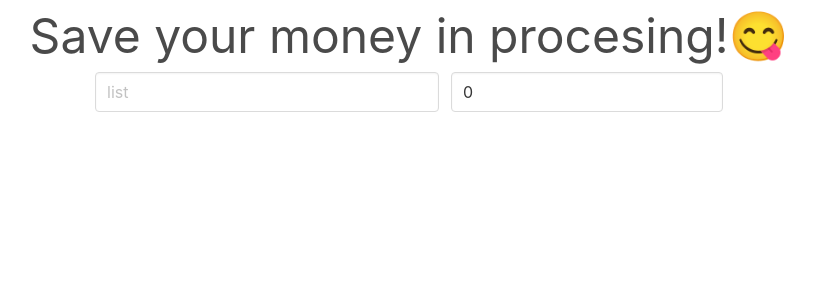
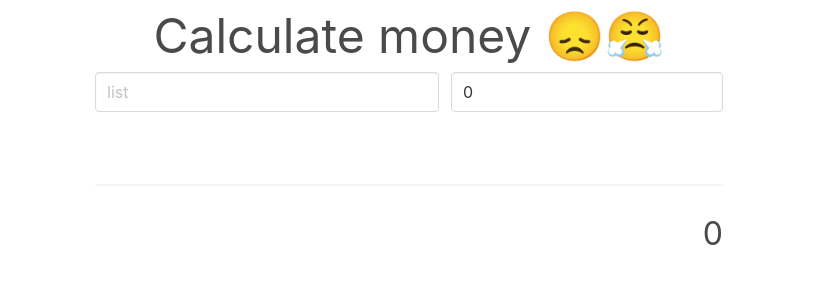
Before and after one commit to infernalslam/calculate-money, a Vue app: page / in a window 1280 px wide. Shown: the top 300 px of the page, without its empty margins (231-1046 px from the left). Built offline with nearby package versions, Linux system fonts and the light colour scheme.

Commit message:
fix code

```diff
--- a/src/components/Index.vue
+++ b/src/components/Index.vue
@@ -1,23 +1,38 @@
 <template>
   <div>
     <center><h1 class="is-size-1">{{ msg }}</h1></center>
-    <form-data @onEnlargeText="onEnlargeText"></form-data>
-    <list-item :list="list"></list-item>
+    <div class="columns">
+      <div class="column">
+         <form-data @onEnlargeText="onEnlargeText"></form-data>
+      </div>
+    </div>
+    <div class="columns">
+      <div class="column">
+        <list-item :list="list"></list-item>
+      </div>
+    </div>
+    <div class="columns">
+      <div class="column">
+        <sum :summaryData="summaryData"></sum>
+      </div>
+    </div>
   </div>
 </template>
 
 <script>
 import FormData from './Form'
 import ListItem from './ListItem'
+import Sum from './Sum'
 export default {
   name: 'Index',
   components: {
     FormData,
-    ListItem
+    ListItem,
+    Sum
   },
   data () {
     return {
-      msg: 'Save your money in procesing!😋',
+      msg: 'Calculate money  😞😤',
       list: []
     }
   },
@@ -27,6 +42,12 @@ export default {
         this.list.push(form)
       }
     }
+  },
+  computed: {
+    summaryData () {
+      if (this.list.length === 0) return 0
+      return this.list.map(data => parseFloat(data.money)).reduce((accumulator, currentValue) => accumulator - currentValue)
+    }
   }
 }
 </script>
--- a/src/components/ListItem.vue
+++ b/src/components/ListItem.vue
@@ -2,15 +2,20 @@
   <div>
     <div class="columns">
       <div class="column is-half is-offset-one-quarter">
-        <ul>
-          <li v-for="(l, index) in list" :key="index">
-            <span class="is-size-3" @dblclick="edit(index)" v-if="index !== editIndex"> {{ l.text }} </span>
-            <span class="is-size-3">{{ l.money }}</span>
-            <div>
-              <input type="text" v-model="l.text" v-if="index === editIndex" @blur="blurFunction(l)" @keyup.enter="blurFunction(l)">
+        <div class="columns" v-for="(l, index) in list" :key="index">
+          <div class="column has-text-left">
+            <div  class="is-size-3" @dblclick="edit(index, 'text')" v-show="index !== editIndex || editType === 'money'"> {{ l.text }} </div>
+            <div class="is-size-3" v-show="index === editIndex && editType === 'text' " >
+              <input type="text" v-model="l.text"  @blur="blurFunction(l)" @keyup.enter="blurFunction(l)">
             </div>
-          </li>
-        </ul>
+          </div>
+           <div class="column has-text-right">
+             <div  class="is-size-3" @dblclick="edit(index, 'money')" v-show="index !== editIndex || editType === 'text'"> {{ l.money }}</div>
+             <div class="is-size-3" v-show="index === editIndex && editType === 'money' " >
+              <input type="text" v-model="l.money"  @blur="blurFunction(l)" @keyup.enter="blurFunction(l)">
+            </div>
+           </div>
+        </div>
       </div>
     </div>
   </div>
@@ -21,18 +26,32 @@ export default {
   props: ['list'],
   data () {
     return {
-      editIndex: -1
+      editIndex: -1,
+      editType: ''
     }
   },
   methods: {
-    edit (index) {
+    edit (index, type) {
+      if (type === 'text') {
+        this.editType = 'text'
+      } else {
+        this.editType = 'money'
+      }
       this.editIndex = index
     },
     blurFunction (data) {
       if (data) {
         this.editIndex = -1
+        this.editType = ''
       }
     }
   }
 }
 </script>
+
+<style>
+.flex {
+  display: flex;
+  justify-content: space-between;
+}
+</style>
--- /dev/null
+++ b/src/components/Sum.vue
@@ -0,0 +1,16 @@
+<template>
+  <div>
+    <div class="columns">
+       <div class="column is-half is-offset-one-quarter has-text-right is-size-3">
+         <hr>
+          {{ summaryData }}
+       </div>
+    </div>
+  </div>
+</template>
+
+<script>
+export default {
+  props: ['summaryData']
+}
+</script>
```
